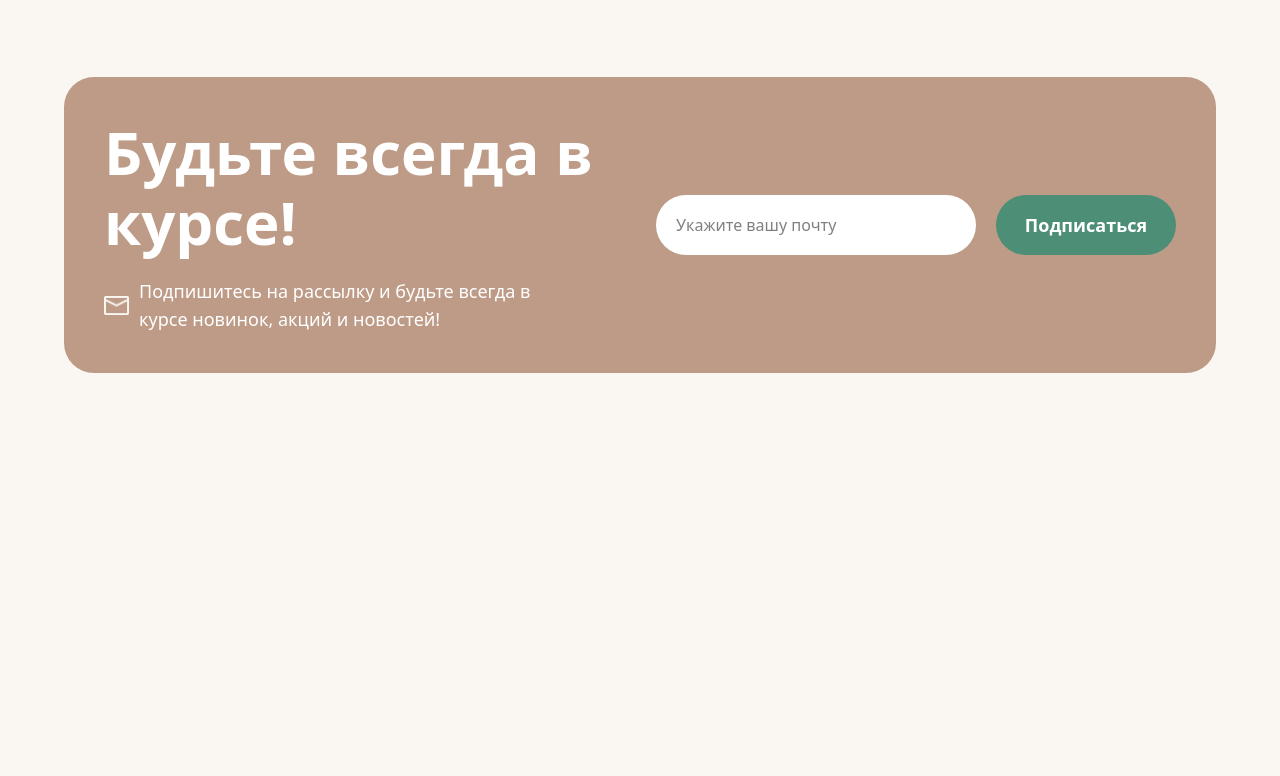
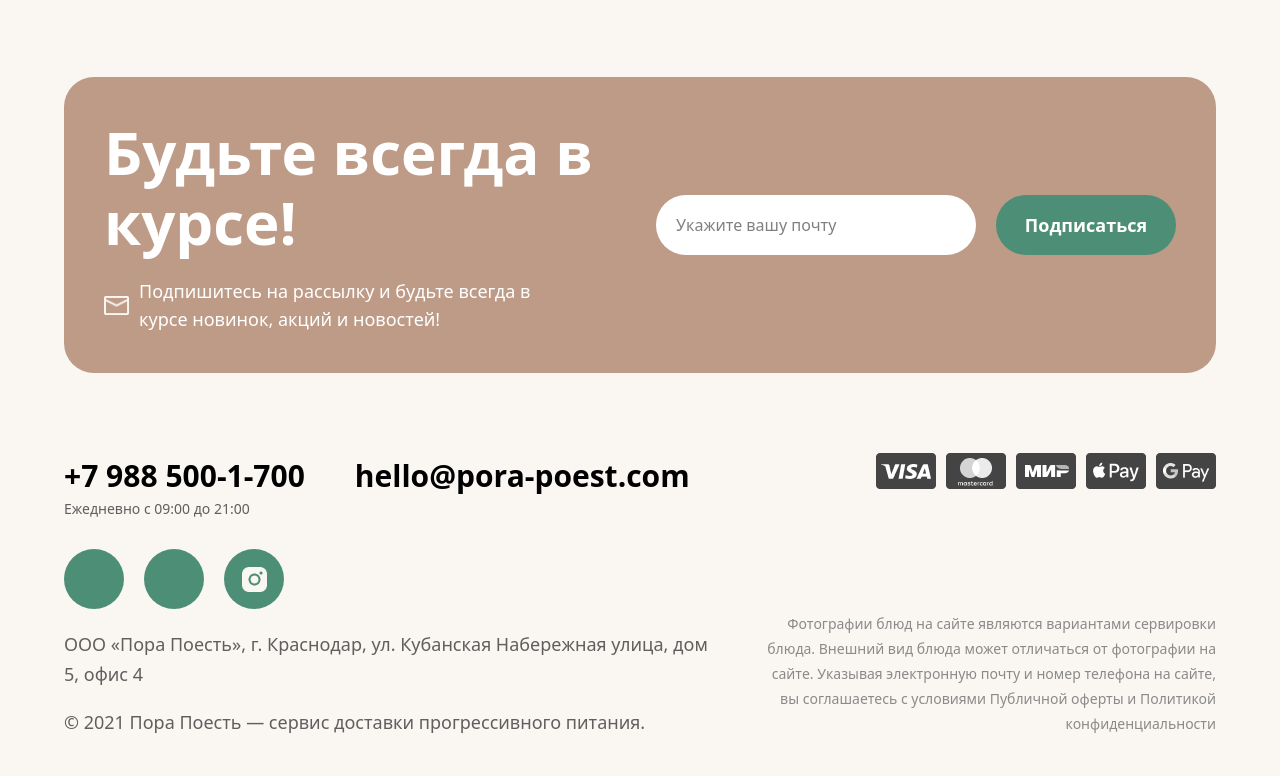
Before and after one commit to abubakrusmon/exam-2-week, a website: page Iindex.html in a window 1280 px wide. Shown: the part 7561-8337 px from the top of the page. Before the commit the page ends 7934 px from the top, so only its background shows below. Drawn offline with Linux system fonts and the light colour scheme.

Commit message:
oxiri proect to est footer karib 10 soat shid tamomsh kadm

```diff
--- a/Iindex.html
+++ b/Iindex.html
@@ -535,7 +535,52 @@
             <button class="bg-[#4D8F76] text-white w-[100%] md:w-[180px] h-[60px] rounded-[35px] text-[18px] font-bold">Подписаться</button>
         </div>
     </div>
-</section>
+        </section>
     </main>
+    <footer class="max-w-[1200px] w-[90%] m-auto mt-[80px] pb-[40px]">
+    <div class="flex flex-col lg:flex-row justify-between gap-[40px]">
+        <div class="flex flex-col gap-[20px] items-center lg:items-start text-center lg:text-left">
+            <div class="flex flex-col md:flex-row gap-[50px] items-center md:items-start">
+                <div>
+                    <h1 class="text-[30px] font-bold md:text-[30px]">+7 988 500-1-700</h1>
+                    <p class="text-[#5F5F5F] text-[14px]">Ежедневно с 09:00 до 21:00</p>
+                </div>
+                <h2 class="text-[30px] font-bold break-all">hello@pora-poest.com</h2>
+            </div>
+            <div class="flex gap-[20px] mt-[10px] justify-center">
+                <div class="w-[60px] h-[60px] rounded-full bg-[#4D8F76]"></div>
+                <div class="w-[60px] h-[60px] rounded-full bg-[#4D8F76]"></div>
+                <div class="w-[60px] h-[60px] rounded-full bg-[#4D8F76] flex justify-center items-center">
+                    <img src="./images/image copy 23.png" alt="" class="w-[25px]">
+                </div>
+            </div>
+            <p class="text-[#5F5F5F] text-[18px] leading-[30px] max-w-[700px]">
+                ООО «Пора Поесть», г. Краснодар,
+                ул. Кубанская Набережная улица,
+                дом 5, офис 4
+            </p>
+            <p class="text-[#5F5F5F] text-[18px]">
+                © 2021 Пора Поесть — сервис доставки
+                прогрессивного питания.
+            </p>
+        </div>
+        <div class="flex flex-col justify-between items-center lg:items-end">
+            <div class="flex gap-[10px] flex-wrap justify-center">
+                <img src="./images/image copy 24.png" alt="" class="w-[60px]">
+                <img src="./images/image copy 25.png" alt="" class="w-[60px]">
+                <img src="./images/image copy 26.png" alt="" class="w-[60px]">
+                <img src="./images/image copy 27.png" alt="" class="w-[60px]">
+                <img src="./images/image copy 28.png" alt="" class="w-[60px]">
+            </div>
+            <p class="text-[#8A8A8A] text-[14px] leading-[25px] text-center lg:text-right max-w-[500px] mt-[40px]">
+                Фотографии блюд на сайте являются вариантами сервировки блюда.
+                Внешний вид блюда может отличаться от фотографии на сайте.
+                Указывая электронную почту и номер телефона на сайте,
+                вы соглашаетесь с условиями Публичной оферты
+                и Политикой конфиденциальности
+            </p>
+        </div>
+    </div>
+    </footer>
 </body>
 </html>
```
Also changed, not shown: images/image copy 23.png (added), images/image copy 24.png (added), images/image copy 25.png (added), images/image copy 26.png (added), images/image copy 27.png (added), images/image copy 28.png (added), src/output.css.
